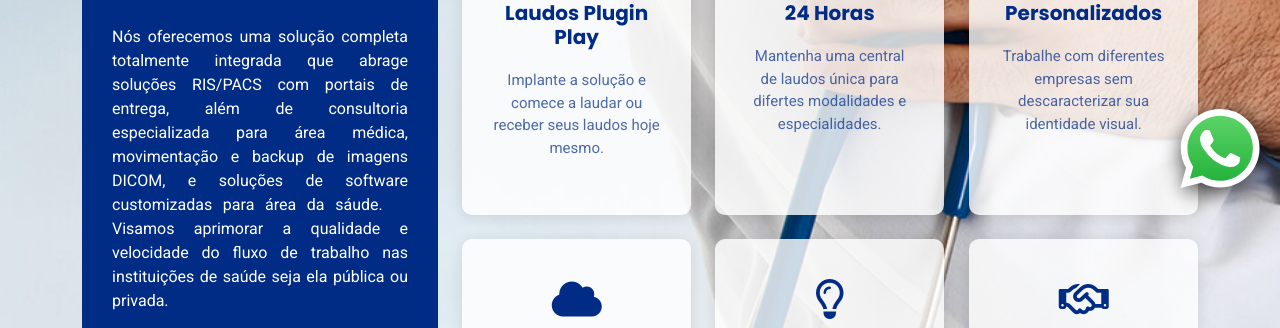
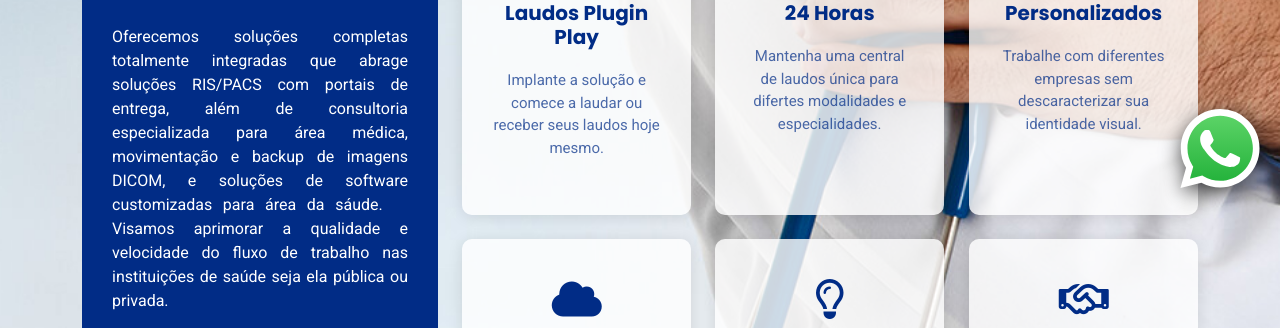
Before and after one commit to Maurisan1000/connecta, a plain HTML site: page index.html in a window 1280 px wide. Shown: the part 591-919 px from the top of the page. Drawn offline with Linux system fonts and the light colour scheme.

Commit message:
atualizar
atualizar

```diff
--- a/index.html
+++ b/index.html
@@ -104,7 +104,7 @@
           <div class="col-lg-4 d-flex align-items-stretch">
             <div class="why-box" data-aos="zoom-out" data-aos-delay="20">
               <h3>Por que escolher a Connecta Soluções?</h3>
-			  <p style="text-align:justify">N&oacute;s oferecemos uma solu&ccedil;&atilde;o completa totalmente integrada que abrage solu&ccedil;&otilde;es RIS/PACS com portais de entrega, al&eacute;m de consultoria especializada para &aacute;rea m&eacute;dica, movimenta&ccedil;&atilde;o e backup de imagens DICOM, e solu&ccedil;&otilde;es de software customizadas para &aacute;rea da s&aacute;ude.&nbsp;&nbsp;&nbsp; Visamos aprimorar a qualidade e velocidade do fluxo de trabalho nas institui&ccedil;&otilde;es de sa&uacute;de seja ela p&uacute;blica ou privada.</p>
+			  <p style="text-align:justify">Oferecemos soluções completas totalmente integradas que abrage solu&ccedil;&otilde;es RIS/PACS com portais de entrega, al&eacute;m de consultoria especializada para &aacute;rea m&eacute;dica, movimenta&ccedil;&atilde;o e backup de imagens DICOM, e solu&ccedil;&otilde;es de software customizadas para &aacute;rea da s&aacute;ude.&nbsp;&nbsp;&nbsp; Visamos aprimorar a qualidade e velocidade do fluxo de trabalho nas institui&ccedil;&otilde;es de sa&uacute;de seja ela p&uacute;blica ou privada.</p>
 
               <p style="text-align:justify">Com nossas solu&ccedil;&otilde;es, os servi&ccedil;os est&atilde;o dispon&iacute;veis 24 horas por dia, 7 dias por semana. Os profissionais podem trabalhar de forma remota e flex&iacute;vel, proporcionando atendimento cont&iacute;nuo e reduzindo atrasos na emiss&atilde;o de laudos e diagn&oacute;sticos.</p>
 
```
